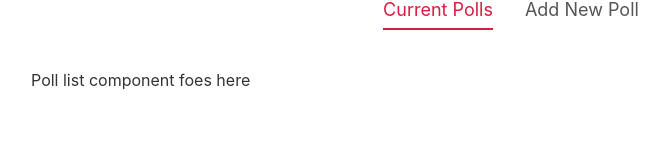
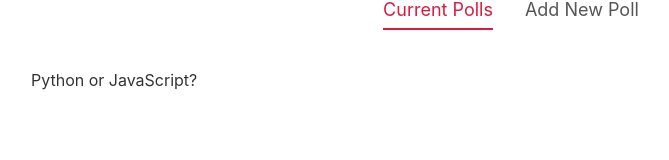
Before and after one commit to evanfordebarden/ninjapolls, a Svelte app: page / in a window 1280 px wide. Shown: the part 194-354 px from the top of the page, without its empty margins (129-798 px from the left). Built offline with nearby package versions, Linux system fonts and the light colour scheme.

Commit message:
completes lesson 24 - Adding New Polls

```diff
--- a/src/App.svelte
+++ b/src/App.svelte
@@ -1,8 +1,9 @@
 <script>
   import Header from "./components/Header.svelte";
   import Footer from "./components/Footer.svelte";
+  import PollList from "./components/PollList.svelte";
+  import CreatePollForm from "./components/CreatePollForm.svelte";
   import Tabs from "./shared/Tabs.svelte";
-  import CreatePollForm from "./components/CreatePollForm.svelte";
 
   //tabs
   let items = ["Current Polls", "Add New Poll"];
@@ -10,15 +11,34 @@
   const tabChange = (e) => {
     activeItem = e.detail;
   };
+
+  // polls
+  let polls = [
+    {
+      id: 1,
+      question: "Python or JavaScript?",
+      answerA: "Python",
+      answerB: "JavaScript",
+      votesA: 9,
+      votesB: 15,
+    },
+  ];
+
+  const handleAdd = (e) => {
+    const poll = e.detail;
+    polls = [poll, ...polls];
+    console.log(polls);
+    activeItem = "Current Polls";
+  };
 </script>
 
 <Header />
 <main>
   <Tabs {activeItem} {items} on:tabChange={tabChange} />
   {#if activeItem === "Current Polls"}
-    <p>Poll list component foes here</p>
+    <PollList {polls} />
   {:else if activeItem === "Add New Poll"}
-    <CreatePollForm />
+    <CreatePollForm on:add={handleAdd} />
   {/if}
 </main>
 <Footer />
--- a/src/components/CreatePollForm.svelte
+++ b/src/components/CreatePollForm.svelte
@@ -1,6 +1,8 @@
 <script>
+  import { createEventDispatcher } from "svelte";
   import Button from "../shared/Button.svelte";
 
+  let dispatch = createEventDispatcher();
   let fields = {
     question: "",
     answerA: "",
@@ -37,7 +39,8 @@
 
     // add new poll
     if (valid) {
-      console.log("valid", fields);
+      let poll = { ...fields, votesA: 0, votesB: 0, id: Math.random() };
+      dispatch("add", poll);
     }
   };
 </script>
--- /dev/null
+++ b/src/components/PollList.svelte
@@ -0,0 +1,17 @@
+<script>
+  export let polls = [];
+</script>
+
+<div class="poll-list">
+  {#each polls as poll (poll.id)}
+    <div>{poll.question}</div>
+  {/each}
+</div>
+
+<style>
+  .poll-list {
+    display: grid;
+    grid-template-columns: 1fr 1fr;
+    gap: 20px;
+  }
+</style>
```
